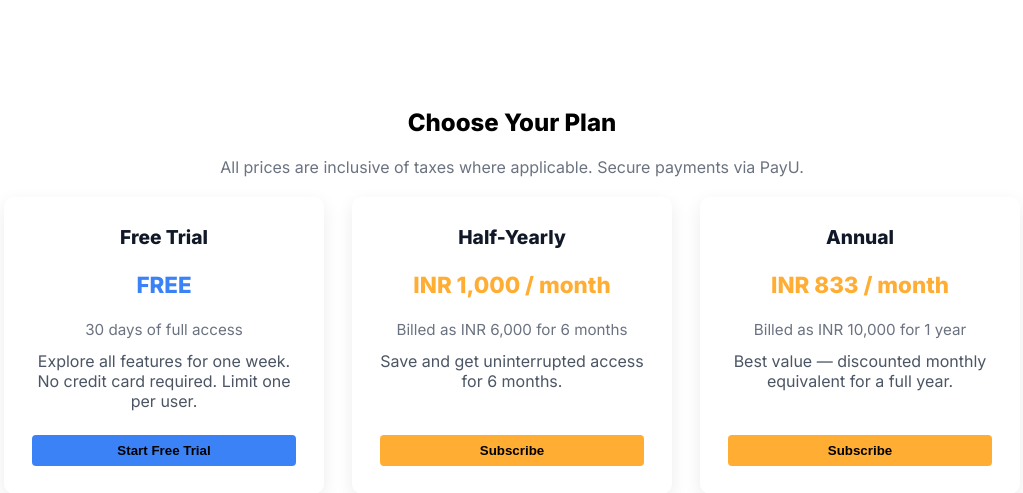
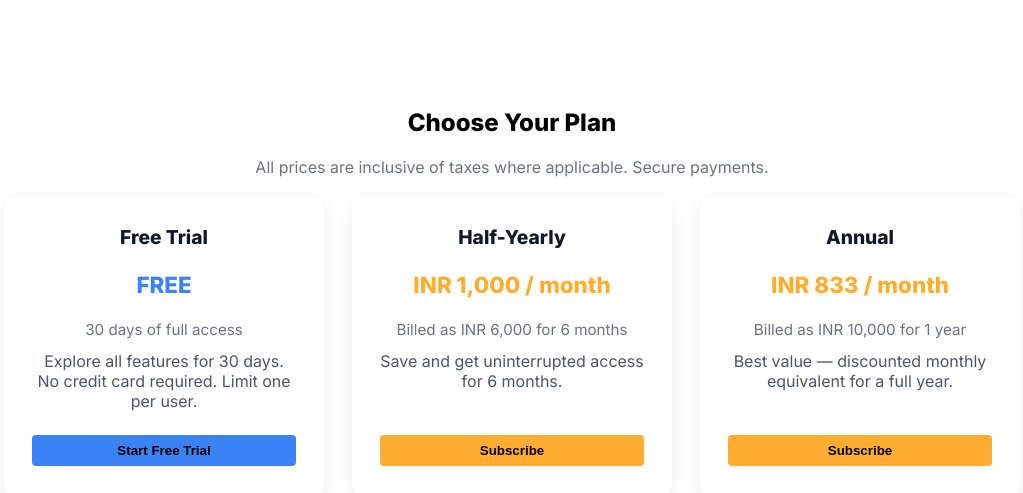
Before and after one commit to deerao75/gst-reconcile, a Flask app: template templates/subscribe.html in a window 1280 px wide. Shown: the part 63-556 px from the top of the page, without its empty margins (128-1151 px from the left). Run offline with Flask 3, Linux system fonts and the light colour scheme; the template is opened without the code that fills it, so the values that code supplies are empty.

Commit message:
subscribe html changes

```diff
--- a/templates/subscribe.html
+++ b/templates/subscribe.html
@@ -74,7 +74,7 @@
   <div style="width:100%;max-width:1080px;">
     <div class="subscribe-header">
       <h2>Choose Your Plan</h2>
-      <div class="subscribe-note">All prices are inclusive of taxes where applicable. Secure payments via PayU.</div>
+      <div class="subscribe-note">All prices are inclusive of taxes where applicable. Secure payments.</div>
     </div>
 
     <div class="subscription-plans" role="list">
@@ -84,7 +84,7 @@
         <h3>Free Trial</h3>
         <div class="price">FREE</div>
         <div class="billing">30 days of full access</div>
-        <p>Explore all features for one week. No credit card required. Limit one per user.</p>
+        <p>Explore all features for 30 days. No credit card required. Limit one per user.</p>
 
         <form method="POST" action="{{ url_for('start_trial') }}">
           <button type="submit">Start Free Trial</button>
```
